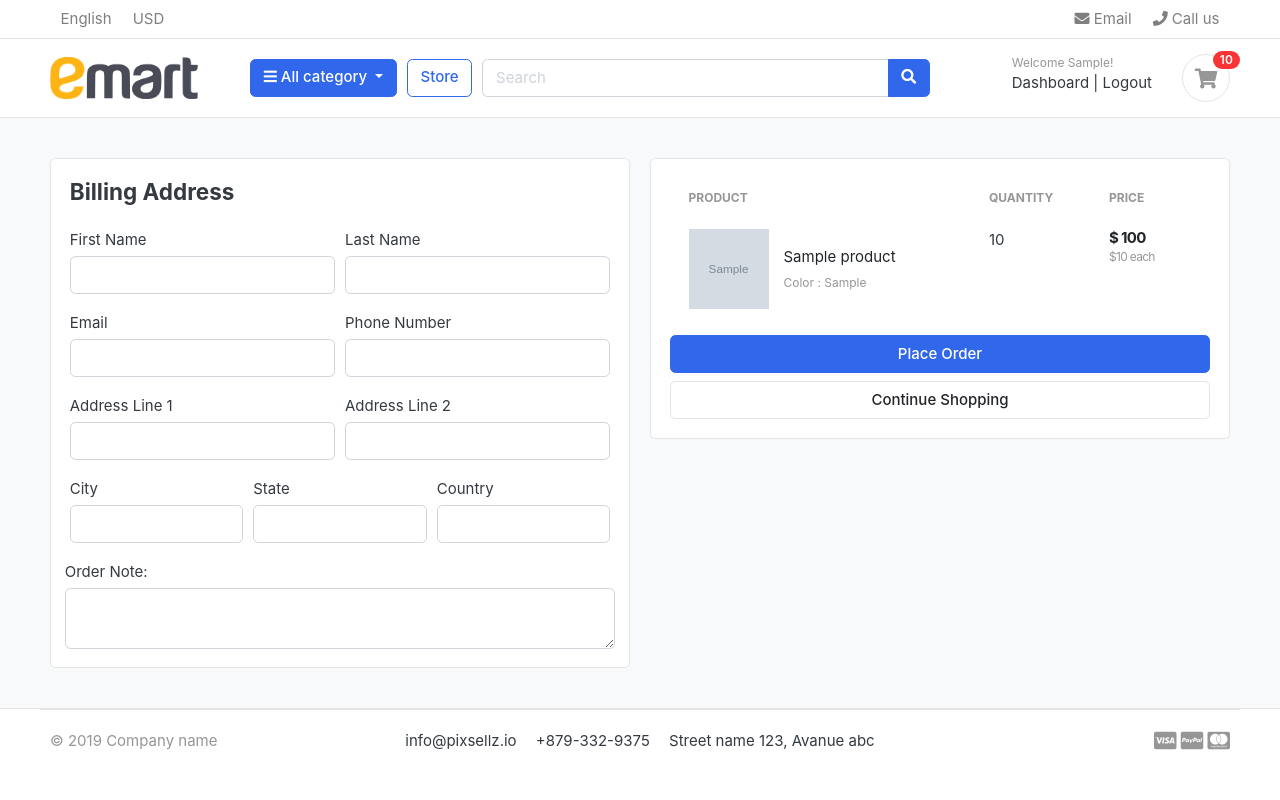
After one commit to vinaysurtani/emart-django, a Django app: page /cart/checkout/ in a window 1280 px wide. The commit adds this page. Run offline with Django 5.2, Linux system fonts and the light colour scheme; a user stored in the database is signed in; tables that the repository leaves empty hold one stand-in row (values such as "Sample post"); grey boxes marked "Sample" are stand-in pictures; some libraries are stand-ins or nearby versions; some web fonts are replaced.

Commit message:
cart and checkout page managed for logged in users

```diff
--- a/carts/context_processors.py
+++ b/carts/context_processors.py
@@ -8,8 +8,11 @@ def counter(request):
     else:
         try:
             cart = Cart.objects.filter(cart_id=_cart_id(request))
+            if request.user.is_authenticated:
+                cart_items = CartItem.objects.all().filter(user=request.user)
+            else:
             #cart = Cart.objects.get(cart_id=_cart_id(request))
-            cart_items = CartItem.objects.all().filter(cart=cart[:1])
+                cart_items = CartItem.objects.all().filter(cart=cart[:1])
             #cart_items = CartItem.objects.all().filter(cart=cart)
 
             for cart_item in cart_items:
--- a/carts/models.py
+++ b/carts/models.py
@@ -1,5 +1,6 @@
 from django.db import models
 
+from accounts.models import Account
 from store.models import Product, Variation
 
 # Create your models here.
@@ -12,9 +13,10 @@ class Cart(models.Model):
 
 
 class CartItem(models.Model):
+    user = models.ForeignKey(Account, on_delete=models.CASCADE, null=True)
     product =  models.ForeignKey(Product, on_delete=models.CASCADE)
     variations = models.ManyToManyField(Variation, blank=True)
-    cart = models.ForeignKey(Cart, on_delete=models.CASCADE)
+    cart = models.ForeignKey(Cart, on_delete=models.CASCADE,null=True)
     quantity = models.IntegerField()
     is_active = models.BooleanField(default=True)
 
--- a/carts/urls.py
+++ b/carts/urls.py
@@ -6,4 +6,5 @@ urlpatterns = [
     path('add_cart/<int:product_id>/',views.add_cart,name='add_cart'),
     path('remove_cart/<int:product_id>/<int:cart_item_id>/',views.remove_cart,name='remove_cart'),
     path('remove_cart_item/<int:product_id>/<int:cart_item_id>/',views.remove_cart_item,name='remove_cart_item'),
+    path('checkout/',views.checkout,name='checkout'),
 ]
--- a/carts/views.py
+++ b/carts/views.py
@@ -1,9 +1,11 @@
 from django.http import HttpResponse
 from django.shortcuts import get_object_or_404, redirect, render
 from django.core.exceptions import ObjectDoesNotExist
+from django.contrib.auth.decorators import login_required
 
 from carts.models import Cart, CartItem
 from store.models import Product, Variation
+
 
 # Create your views here.
 
@@ -16,78 +18,142 @@ def _cart_id(request):
 
 
 def add_cart(request, product_id):
+    current_user = request.user
     product = Product.objects.get(id = product_id) # get product
-    product_variation = []
-    if request.method == 'POST':
-        for item in request.POST:
-            key = item
-            value = request.POST[key]
-            try:
-                variation = Variation.objects.get(product=product,variation_category__iexact=key, variation_value__iexact=value)
-                product_variation.append(variation)
-            except:
-                pass
+    #if the user is authenticated
+    if current_user.is_authenticated:
+        product_variation = []
+        if request.method == 'POST':
+            for item in request.POST:
+                key = item
+                value = request.POST[key]
+                try:
+                    variation = Variation.objects.get(product=product,variation_category__iexact=key, variation_value__iexact=value)
+                    product_variation.append(variation)
+                except:
+                    pass
 
-    try:
-        cart = Cart.objects.get(cart_id = _cart_id(request)) # get the card using cart_id present in the session
-    except Cart.DoesNotExist:
-        cart = Cart.objects.create(
-            cart_id = _cart_id(request)
-        )
-    cart.save()
+        is_cart_item_exists = CartItem.objects.filter(product=product,user=current_user).exists()
+        if is_cart_item_exists:
+            cart_item = CartItem.objects.filter(product = product, user=current_user)
+            #existing variation -> db
+            #current variation -> product_variation list
+            #item id -> db
+            ex_var_list = []
+            id = []
+            for item in cart_item:
+                existing_variation = item.variations.all()
+                ex_var_list.append(list(existing_variation))
+                id.append(item.id)
 
-    is_cart_item_exists = CartItem.objects.filter(product=product,cart=cart).exists()
-    if is_cart_item_exists:
-        cart_item = CartItem.objects.filter(product = product, cart = cart)
-        #existing variation -> db
-        #current variation -> product_variation list
-        #item id -> db
-        ex_var_list = []
-        id = []
-        for item in cart_item:
-            existing_variation = item.variations.all()
-            ex_var_list.append(list(existing_variation))
-            id.append(item.id)
+            if product_variation in ex_var_list:
+                # increase cart item quantity
+                # return HttpResponse('true')
+                index = ex_var_list.index(product_variation)
+                item_id = id[index]
+                item = CartItem.objects.get(product=product, id=item_id)
+                item.quantity+=1
+                item.save()
+            else:
+                # initilialize quantity to 1
+                #return HttpResponse('false')
+                item = CartItem.objects.create(
+                    product = product,
+                    quantity = 1,
+                    user = current_user,
+                )
+                if len(product_variation)>0:
+                    item.variations.clear()
+                    item.variations.add(*product_variation)
+                item.save()
+        else:
+            cart_item = CartItem.objects.create(
+                product = product,
+                quantity = 1,
+                user = current_user,
+            )
+            if len(product_variation)>0:
+                cart_item.variations.clear()
+                cart_item.variations.add(*product_variation)
+            cart_item.save()
+        return redirect('cart')
+    #if user is not authenticated
+    else:
+        product_variation = []
+        if request.method == 'POST':
+            for item in request.POST:
+                key = item
+                value = request.POST[key]
+                try:
+                    variation = Variation.objects.get(product=product,variation_category__iexact=key, variation_value__iexact=value)
+                    product_variation.append(variation)
+                except:
+                    pass
 
-        print(ex_var_list)
+        try:
+            cart = Cart.objects.get(cart_id = _cart_id(request)) # get the card using cart_id present in the session
+        except Cart.DoesNotExist:
+            cart = Cart.objects.create(
+                cart_id = _cart_id(request)
+            )
+        cart.save()
 
-        if product_variation in ex_var_list:
-            # increase cart item quantity
-            # return HttpResponse('true')
-            index = ex_var_list.index(product_variation)
-            item_id = id[index]
-            item = CartItem.objects.get(product=product, id=item_id)
-            item.quantity+=1
-            item.save()
+        is_cart_item_exists = CartItem.objects.filter(product=product,cart=cart).exists()
+        if is_cart_item_exists:
+            cart_item = CartItem.objects.filter(product = product, cart = cart)
+            #existing variation -> db
+            #current variation -> product_variation list
+            #item id -> db
+            ex_var_list = []
+            id = []
+            for item in cart_item:
+                existing_variation = item.variations.all()
+                ex_var_list.append(list(existing_variation))
+                id.append(item.id)
+
+            print(ex_var_list)
+
+            if product_variation in ex_var_list:
+                # increase cart item quantity
+                # return HttpResponse('true')
+                index = ex_var_list.index(product_variation)
+                item_id = id[index]
+                item = CartItem.objects.get(product=product, id=item_id)
+                item.quantity+=1
+                item.save()
+            else:
+                # initilialize quantity to 1
+                #return HttpResponse('false')
+                item = CartItem.objects.create(
+                    product = product,
+                    quantity = 1,
+                    cart = cart,
+                )
+                if len(product_variation)>0:
+                    item.variations.clear()
+                    item.variations.add(*product_variation)
+                item.save()
         else:
-            # initilialize quantity to 1
-            #return HttpResponse('false')
-            item = CartItem.objects.create(
+            cart_item = CartItem.objects.create(
                 product = product,
                 quantity = 1,
                 cart = cart,
             )
             if len(product_variation)>0:
-                item.variations.clear()
-                item.variations.add(*product_variation)
-            item.save()
-    else:
-        cart_item = CartItem.objects.create(
-            product = product,
-            quantity = 1,
-            cart = cart,
-        )
-        if len(product_variation)>0:
-            cart_item.variations.clear()
-            cart_item.variations.add(*product_variation)
-        cart_item.save()
-    return redirect('cart')
+                cart_item.variations.clear()
+                cart_item.variations.add(*product_variation)
+            cart_item.save()
+        return redirect('cart')
 
 def remove_cart(request, product_id, cart_item_id):
-    cart = Cart.objects.get(cart_id = _cart_id(request))
+
     product = get_object_or_404(Product, id=product_id)
     try:
-        cart_item = CartItem.objects.get(product=product, cart=cart,id=cart_item_id)
+        if request.user.is_authenticated:
+            cart_item = CartItem.objects.get(product=product, user=request.user,id=cart_item_id)
+        else:
+            cart = Cart.objects.get(cart_id = _cart_id(request))
+            cart_item = CartItem.objects.get(product=product, cart =cart,id=cart_item_id)
         if cart_item.quantity>1:
             cart_item.quantity -=1
             cart_item.save()
@@ -98,16 +164,25 @@ def remove_cart(request, product_id, cart_item_id):
     return redirect('cart')
 
 def remove_cart_item(request, product_id, cart_item_id):
-    cart = Cart.objects.get(cart_id = _cart_id(request))
+
     product = get_object_or_404(Product, id =product_id)
-    cart_item = CartItem.objects.get(product=product, cart = cart,id=cart_item_id)
+    if request.user.is_authenticated:
+        cart_item = CartItem.objects.get(product=product, user = request.user,id=cart_item_id)
+    else:
+        cart = Cart.objects.get(cart_id = _cart_id(request))
+        cart_item = CartItem.objects.get(product=product, cart = cart,id=cart_item_id)
     cart_item.delete()
     return redirect('cart')
 
 def cart(request, total=0, quantity=0, cart_items=None):
     try:
-        cart = Cart.objects.get(cart_id=_cart_id(request))
-        cart_items = CartItem.objects.filter(cart=cart,is_active =True)
+        tax = 0
+        grand_total = 0
+        if request.user.is_authenticated:
+            cart_items = CartItem.objects.filter(user=request.user,is_active =True)
+        else:
+            cart = Cart.objects.get(cart_id=_cart_id(request))
+            cart_items = CartItem.objects.filter(cart=cart,is_active =True)
         for cart_item in cart_items:
             total += (cart_item.product.price * cart_item.quantity)
             quantity += cart_item.quantity
@@ -123,3 +198,30 @@ def cart(request, total=0, quantity=0, cart_items=None):
         'grand_total' : grand_total,
     }
     return render(request,'store/cart.html',context)
+
+
+@login_required(login_url='login')
+def checkout(request, total=0, quantity=0, cart_items=None):
+    try:
+        tax=0
+        grand_total=0
+        if request.user.is_authenticated:
+            cart_items = CartItem.objects.filter(user=request.user,is_active =True)
+        else:
+            cart = Cart.objects.get(cart_id=_cart_id(request))
+            cart_items = CartItem.objects.filter(cart=cart,is_active =True)
+        for cart_item in cart_items:
+            total += (cart_item.product.price * cart_item.quantity)
+            quantity += cart_item.quantity
+        tax = (2 * total)/100
+        grand_total = total + tax
+    except ObjectDoesNotExist:
+        pass
+    context = {
+        'total': total,
+        'quantity' : quantity,
+        'cart_items' : cart_items,
+        'tax' : tax,
+        'grand_total' : grand_total,
+    }
+    return render(request,'store/checkout.html',context)
--- a/templates/store/cart.html
+++ b/templates/store/cart.html
@@ -101,7 +101,7 @@
                 <p class="text-center mb-3">
                     <img src="{% static './images/misc/payments.png' %}" height="26">
                 </p>
-                <a href="./place-order.html" class="btn btn-primary btn-block"> Checkout </a>
+                <a href="{% url 'checkout' %}" class="btn btn-primary btn-block"> Checkout </a>
                 <a href="{% url 'store' %}" class="btn btn-light btn-block">Continue Shopping</a>
             </div> <!-- card-body.// -->
             </div> <!-- card.// -->
--- /dev/null
+++ b/templates/store/checkout.html
@@ -0,0 +1,130 @@
+{% extends 'base.html' %}
+{% load static %}
+{% block content %}
+
+<section class="section-content padding-y bg">
+    <div class="container">
+
+    <!-- ============================ COMPONENT 1 ================================= -->
+
+
+    <div class="row">
+        <aside class="col-lg-6">
+    <div class="card">
+        <div class="card-body">
+            <h4 class="card-title mb-4">Billing Address</h4>
+            <form action="" method="POST">
+                {% csrf_token %}
+                <div class="form-row">
+                    <div class="col form-group">
+                        <label for="">First Name</label>
+                        <input type="text" name="first_name" class="form-control" required>
+                    </div>
+                    <div class="col form-group">
+                        <label for="">Last Name</label>
+                        <input type="text" name="last_name" class="form-control" required>
+                    </div>
+                </div>
+                <div class="form-row">
+                    <div class="col form-group">
+                        <label for="">Email</label>
+                        <input type="email" name="email" class="form-control" required>
+                    </div>
+                    <div class="col form-group">
+                        <label for="">Phone Number</label>
+                        <input type="text" name="phone" class="form-control" required>
+                    </div>
+                </div>
+                <div class="form-row">
+                    <div class="col form-group">
+                        <label for="">Address Line 1</label>
+                        <input type="text" name="address_line_1" class="form-control" required>
+                    </div>
+                    <div class="col form-group">
+                        <label for="">Address Line 2</label>
+                        <input type="text" name="address_line_2" class="form-control">
+                    </div>
+                </div>
+                <div class="form-row">
+                    <div class="col form-group">
+                        <label for="">City</label>
+                        <input type="text" name="city" class="form-control" required>
+                    </div>
+                    <div class="col form-group">
+                        <label for="">State</label>
+                        <input type="text" name="state" class="form-control" required>
+                    </div>
+                    <div class="col form-group">
+                        <label for="">Country</label>
+                        <input type="text" name="country" class="form-control" required>
+                    </div>
+                </div>
+                <div class="form-row">
+                        <label for="">Order Note:</label>
+                        <textarea name="order_note" rows="2" class="form-control"></textarea>
+                </div>
+
+        </div>
+    </div> <!-- card.// -->
+
+        </aside> <!-- col.// -->
+        <aside class="col-lg-6">
+            <div class="card">
+            <div class="card-body">
+                <table class="table table-borderless table-shopping-cart">
+                    <thead class="text-muted">
+                    <tr class="small text-uppercase">
+                      <th scope="col">Product</th>
+                      <th scope="col" width="120">Quantity</th>
+                      <th scope="col" width="120">Price</th>
+                    </tr>
+                    </thead>
+                    <tbody>
+                    {% for cart_item in cart_items %}
+                    <tr>
+                        <td>
+                            <figure class="itemside align-items-center">
+                                <div class="aside"><img src="{{ cart_item.product.images.url }}" class="img-sm"></div>
+                                <figcaption class="info">
+                                    <a href="{{ cart_item.product.get_url }}" class="title text-dark">{{ cart_item.product.product_name }}</a>
+                                    <p class="text-muted small">
+                                        {% if cart_item.variations.all %}
+                                            {% for item in cart_item.variations.all %}
+                                                {{ item.variation_category | capfirst }} : {{ item.variation_value | capfirst }} <br>
+                                            {% endfor %}
+                                        {% endif %}
+                                    </p>
+                                </figcaption>
+                            </figure>
+                        </td>
+                        <td>
+                            <!-- col.// -->
+                            <label for="">{{ cart_item.quantity }}</label>
+                        </td>
+                        <td>
+                            <div class="price-wrap">
+                                <var class="price">$ {{ cart_item.sub_total }}</var>
+                                <small class="text-muted"> ${{ cart_item.product.price }} each </small>
+                            </div> <!-- price-wrap .// -->
+                        </td>
+                    </tr>
+                    {% endfor %}
+                    </tbody>
+                    </table>
+                <!-- <a href="./place-order.html" class="btn btn-primary btn-block"> Place Order </a> -->
+                <button type="submit" name="submit" class="btn btn-primary btn-block">Place Order</button>
+                <a href="{% url 'store' %}" class="btn btn-light btn-block">Continue Shopping</a>
+            </form>
+            </div> <!-- card-body.// -->
+            </div> <!-- card.// -->
+
+    </aside> <!-- col.// -->
+
+
+    </div> <!-- row.// -->
+    <!-- ============================ COMPONENT 1 END .// ================================= -->
+
+    </div> <!-- container .//  -->
+    </section>
+
+{% endblock %}
```
Also changed, not shown: accounts/views.py (+56 -1 lines), carts/migrations/0004_cartitem_user_alter_cartitem_cart.py (added).
